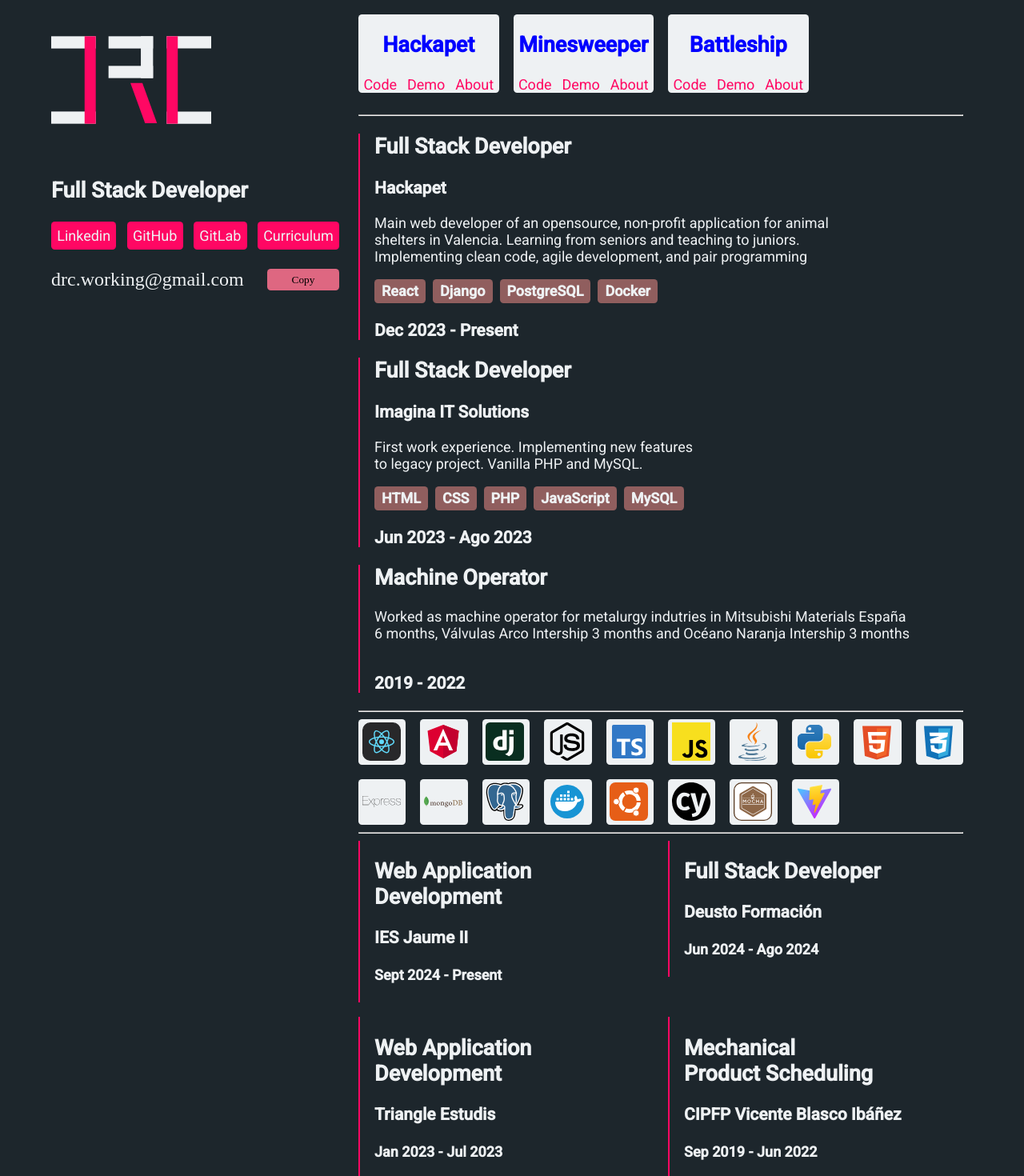
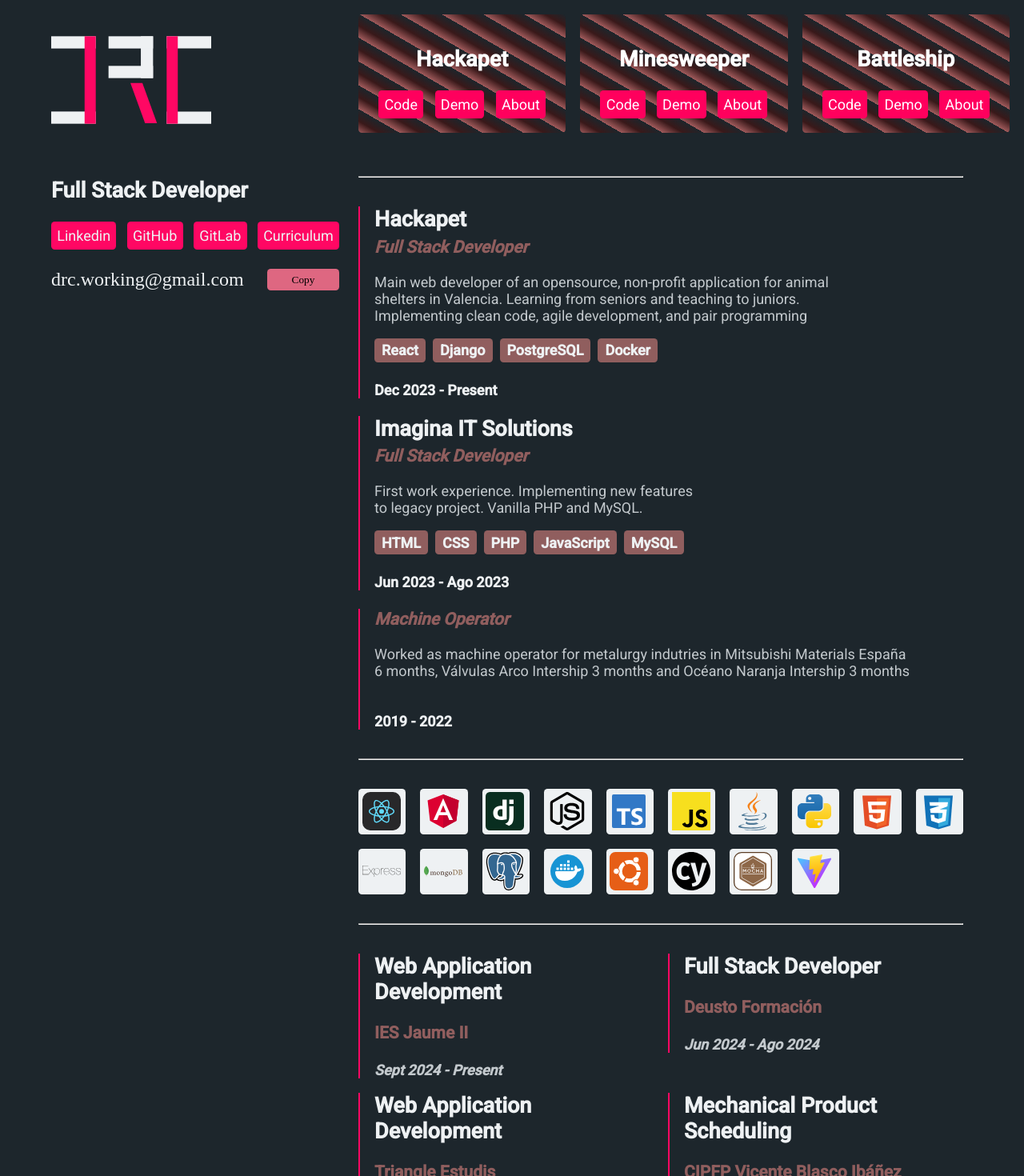
Before and after one commit to drejon/portfolio_V3, an Angular app: page / in a window 1280 px wide. Shown: the top 1470 px of the page at 80% size. Built offline with nearby package versions, Linux system fonts and the light colour scheme; a web font is replaced by a local one.

Commit message:
Styling project cards

```diff
--- a/src/app/contact/contact.component.css
+++ b/src/app/contact/contact.component.css
@@ -2,21 +2,6 @@
   display: flex;
 
   div {
-
-    a {
-      background-color: var(--accent);
-      border-radius: var(--border-radius);
-      color: var(--white);
-      padding: .4rem;
-      text-decoration: none;
-      transition: .33s cubic-bezier(0,.68,.58,.73);
-    }
-
-    a:hover {
-      color: var(--bg );
-      background-color: var(--white);
-    }
-
     button {
       font-family: shanti;
       transition: .33s cubic-bezier(0,.68,.58,.73);
--- a/src/app/experience/experience.component.css
+++ b/src/app/experience/experience.component.css
@@ -4,9 +4,27 @@
   .work {
     border-left: var(--border-style);
     padding: 0 1rem;
+
+    h2 {
+      color: var(--white);
+      margin-bottom: 0;
+    }
+
+    h3 {
+      color: var(--clay);
+      margin-top: .3rem;
+    }
+
+    h4 {
+      margin-bottom: 0;
+    }
+
+    p {
+      color: var(--grey);
+    }
   }
 
-  .techs {
+  .tags {
     /* background-color: red; */
     display: flex;
     flex-direction: row;
@@ -16,10 +34,11 @@
     width: fit-content;
 
     span {
-      background-color: var(--clay); /* Optional: Makes each tech visible */
-      padding: 0.25rem 0.5rem; /* Adds space inside each span */
-      border-radius: var(--border-radius); /* Rounded edges */
+      background-color: var(--clay);
+      border-radius: var(--border-radius);
+      color: var(--white);
       font-weight: bold;
+      padding: 0.25rem 0.5rem;
     }
   }
 }
--- a/src/app/experience/experience.component.html
+++ b/src/app/experience/experience.component.html
@@ -1,15 +1,15 @@
 <!-- <h1>Experience</h1> -->
 <section class="experience">
   <div class="work" *ngFor="let work of experience">
-    <h2>{{ work.title }}</h2>
-    <h3>{{ work.company }}</h3>
+    <h2>{{ work.company }}</h2>
+    <h3><i>{{ work.title }}</i></h3>
     <p>{{ work.description }}</p>
-    <section class="techs">
+    <section class="tags">
       <span *ngFor="let tag of work.tags">
         {{ tag }}
       </span>
     </section>
-    <h3>{{ work.date }}</h3>
+    <h4>{{ work.date }}</h4>
   </div>
 
 </section>
--- a/src/app/landing/landing.component.css
+++ b/src/app/landing/landing.component.css
@@ -14,6 +14,7 @@
     }
 
     main {
+        background-color: var(--bg);
         display: grid;
         grid-template-columns: auto 1fr;
         justify-content: space-between;
--- a/src/app/projects/projects.component.css
+++ b/src/app/projects/projects.component.css
@@ -1,27 +1,49 @@
 .projects {
   display: grid;
   gap: 1rem;
-  /* Adjust spacing between projects */
   padding: 1rem 0;
 
   article {
-    background-color: var(--white);
+
+    /* .card { */
+    /* background:  */
+      /* linear-gradient(135deg, rgba(149, 100, 100, 0.8) 20%, rgba(200, 123, 123, 0.8) 80%), */
+      /* linear-gradient(45deg, rgba(168, 101, 101, 0.6) 25%, rgba(87, 47, 47, 0.4) 75%); */
+    background:
+      repeating-linear-gradient(30deg, rgba(167, 102, 102, 0.9) 0%, rgba(72, 41, 41, 0.9) 5%, transparent 10%);
+
+    background-blend-mode: overlay;
+      /* border-radius: 10px; */
+      /* padding: 20px; */
+      /* box-shadow: 0px 4px 10px rgba(0, 0, 0, 0.2); */
+    /* } */
+
+    /* background-color: var(--clay); */
+    /* background-image: url('../../assets/marble.jpg'); */
+    /* background-blend-mode: multiply; */
+    filter: contrast(1.2);
+    /* border: var(--border-style); */
+    /* border-color: var(--accent); */
     border-radius: var(--border-radius);
+    color: var(--white);
+    display: flex;
+    flex-direction: column;
     margin: 0;
+    padding: 1rem;
     text-align: center;
 
     div {
       display: flex;
+      flex-direction: row;
+      justify-content: space-between;
 
       a {
-        color: var(--accent);
-        margin: 0 auto;
-        text-decoration: none;
+        margin: 0 .4rem;
       }
     }
 
     h2 {
-      color: blue;
+      /* color: var(--clay); */
     }
   }
 }
--- a/src/app/studies/studies.component.css
+++ b/src/app/studies/studies.component.css
@@ -1,11 +1,25 @@
 .studies {
-  text-wrap: balance;
+  /* text-wrap: balance; */
   display: grid;
   gap: 1rem;
+
   .study {
     border-left: var(--border-style);
     height: fit-content;
     padding: 0 1rem;
+
+    h2 {
+      margin-top: 0;
+    }
+
+    h3 {
+      color: var(--clay);
+    }
+
+    h4 {
+      color: var(--grey);
+      margin-bottom: 0;
+    }
   }
 }
 
--- a/src/app/studies/studies.component.html
+++ b/src/app/studies/studies.component.html
@@ -3,6 +3,6 @@
   <div class="study" *ngFor="let study of studies">
     <h2>{{ study.title }}</h2>
     <h3>{{ study.center }}</h3>
-    <h4>{{ study.date }}</h4>
+    <h4><i>{{ study.date }}</i></h4>
   </div>
 </section>
--- a/src/styles.css
+++ b/src/styles.css
@@ -14,6 +14,24 @@
     background-color: var(--bg);
     color: var(--white);
     font-size: 18px;
+
+    a {
+        background-color: var(--accent);
+        border-radius: var(--border-radius);
+        color: var(--white);
+        padding: .4rem;
+        text-decoration: none;
+        transition: .33s cubic-bezier(0,.68,.58,.73);
+      }
+
+      a:hover {
+        color: var(--bg );
+        background-color: var(--white);
+      }
+
+    hr {
+        margin: 2rem 0;
+    }
 }
 html, body { height: 100%; }
 body { margin: 0; font-family: Roboto, "Helvetica Neue", sans-serif; }
```
